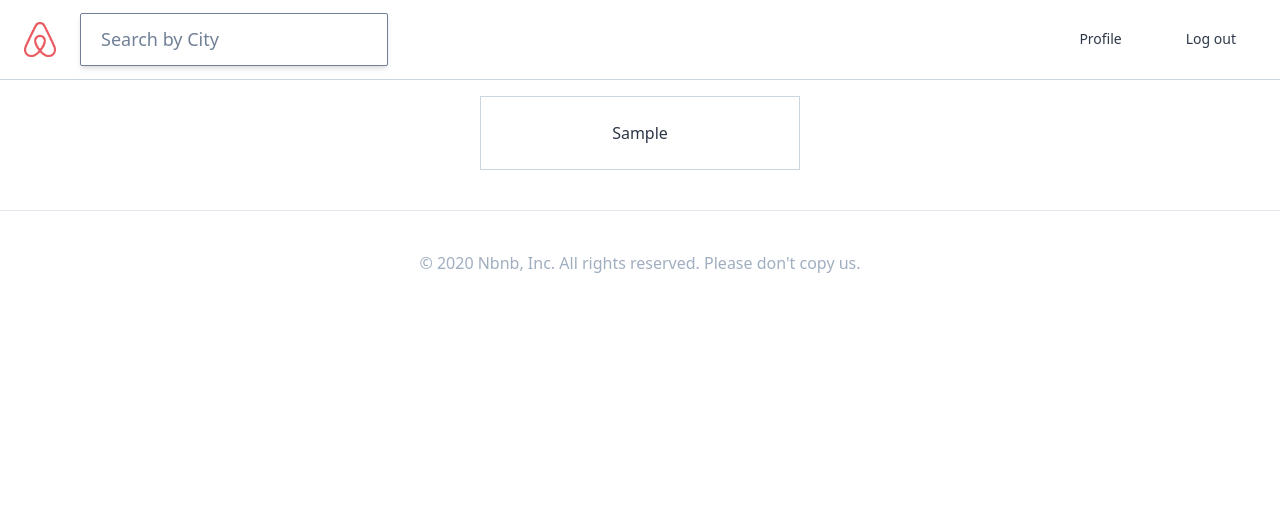
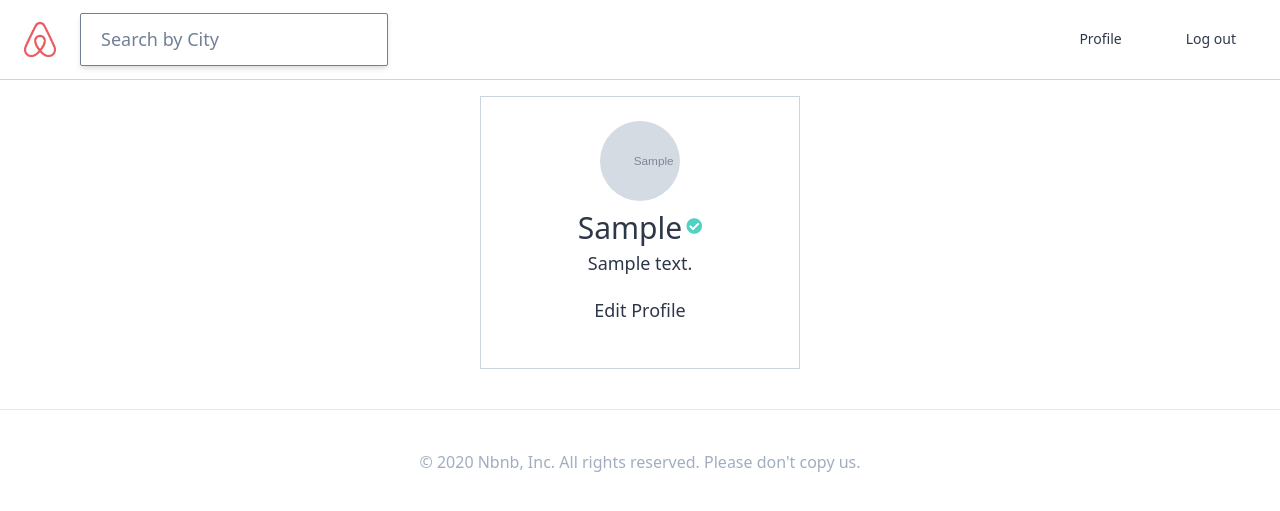
Before and after one commit to ekmst1027/airbnb-clone, a Django app: page /users/1/ in a window 1280 px wide. Shown: the top 511 px of the page. Run offline with Django 3.2, Linux system fonts and the light colour scheme; a user stored in the database is signed in; tables that the repository leaves empty hold one stand-in row (values such as "Sample post"); grey boxes marked "Sample" are stand-in pictures; some libraries are stand-ins or nearby versions.

Commit message:
#21.4 User Profile part Two

```diff
--- /dev/null
+++ b/templates/mixins/user_avatar.html
@@ -0,0 +1,7 @@
+{% if user.avatar %}
+    <div class="h-20 w-20 rounded-full bg-cover" style="background-image:url({{user.avatar.url}});">
+{% else %}
+    <div class="h-20 w-20 bg-gray-700 rounded-full text-white flex justify-center items-center overflow-hidden"></div>
+        <span class="text-3xl">{{user.first_name|first}}</span>
+{% endif %}
+    </div>
--- a/templates/users/user_detail.html
+++ b/templates/users/user_detail.html
@@ -1,12 +1,25 @@
 {% extends "base.html" %}
 
 {% block page_title %}
-Log In
+    {{user_obj.first_name}}'s Profile'
 {% endblock page_title %}
 
 {% block content %}
 
 <div class="container lg:w-5/12 md:w-1/2 xl:w-1/4 mx-auto my-10 flex flex-col items-center border p-6 border-gray-400">
-    {{user_obj.first_name}}
+
+
+    {% include "mixins/user_avatar.html" with user=user_obj %}
+
+    <div class="flex items-center">
+        <span class="text-3xl mt-1">{{user_obj.first_name}}</span>
+        {% if user_obj.superhost %}
+            <i class="fas fa-check-circle text-teal-400 ml-1"></i>
+        {% endif %}
+    </div>
+
+    <span class="text-lg">{{user.bio}}</span>
+
+    <a href="#" class="btn">Edit Profile</a>
 </div>
 {% endblock content %}
```
